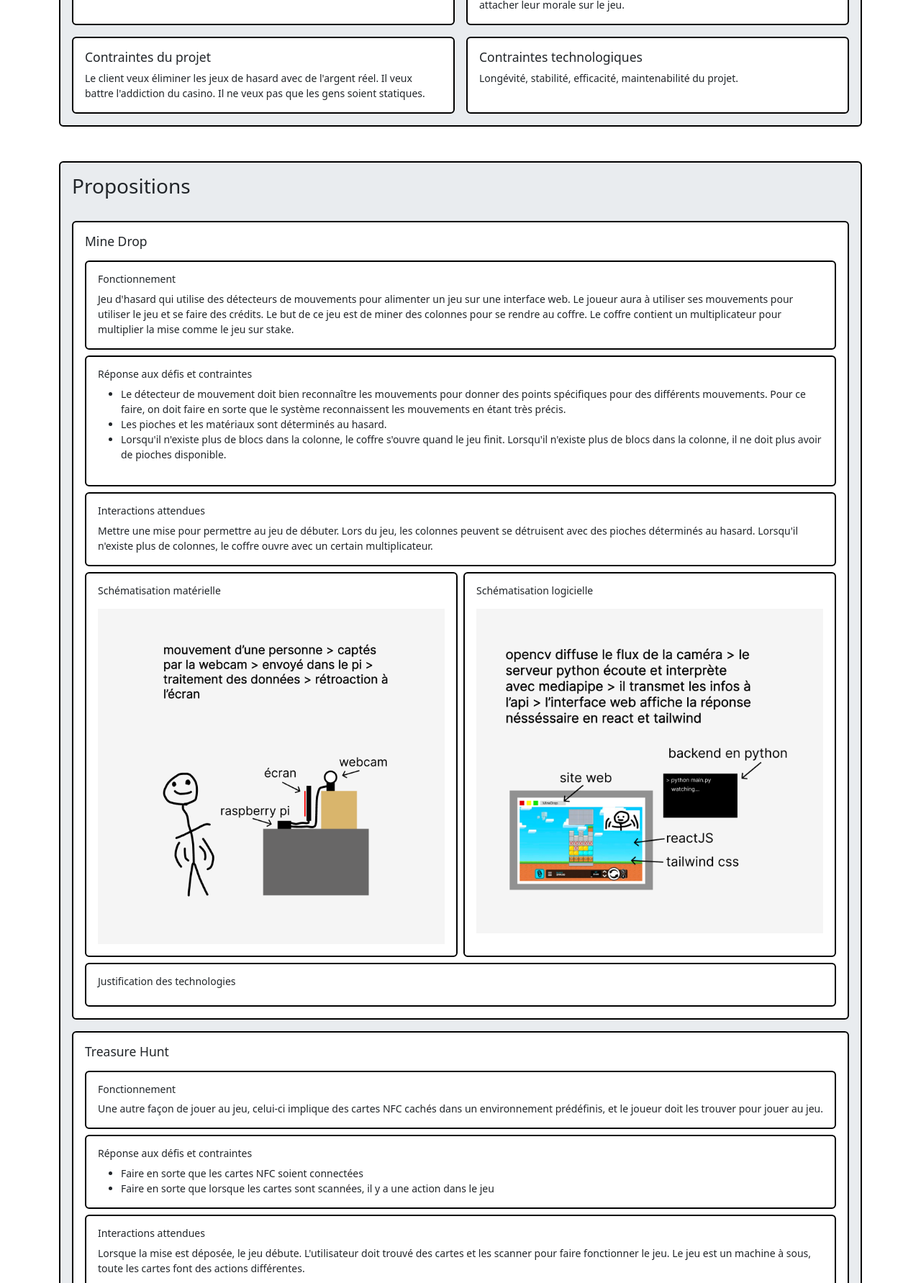
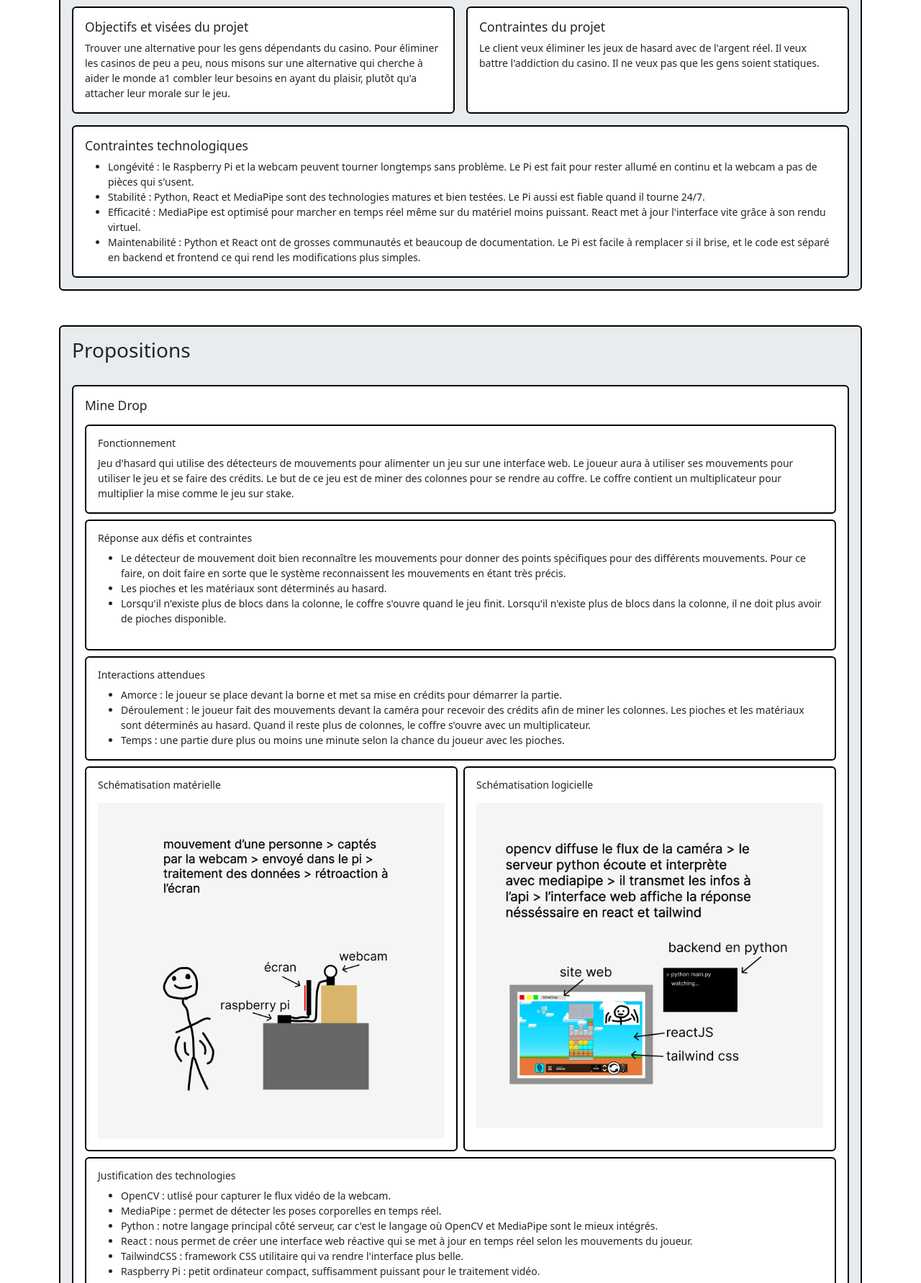
Before and after one commit to arksyy/veille-techno, a plain HTML site: page index.html in a window 1280 px wide. Shown: the part 332-2115 px from the top of the page at 72% size. Drawn offline with Linux system fonts and the light colour scheme.

Commit message:
feat: contraintes, justifications technologiques, interactions attendues

```diff
--- a/index.html
+++ b/index.html
@@ -40,7 +40,7 @@
           <h2 class="card-title">Analyse du projet</h2>
 
           <div class="row mt-3 g-3">
-            <div id="objectifs" class="col-6">
+            <div id="presentation" class="col-12">
               <div class="card h-100">
                 <div class="card-body">
                   <h5 class="card-title">Présentation du projet</h5>
@@ -71,14 +71,16 @@
               </div>
             </div>
 
-            <div id="contraintes-tech" class="col-6">
+            <div id="contraintes-tech" class="col-12">
               <div class="card h-100">
                 <div class="card-body">
                   <h5 class="card-title">Contraintes technologiques</h5>
-                  <p class="card-text">
-                    Longévité, stabilité, efficacité, maintenabilité du
-                    projet.
-                  </p>
+                  <ul class="card-text mb-0">
+                    <li>Longévité : le Raspberry Pi et la webcam peuvent tourner longtemps sans problème. Le Pi est fait pour rester allumé en continu et la webcam a pas de pièces qui s'usent.</li>
+                    <li>Stabilité : Python, React et MediaPipe sont des technologies matures et bien testées. Le Pi aussi est fiable quand il tourne 24/7.</li>
+                    <li>Efficacité : MediaPipe est optimisé pour marcher en temps réel même sur du matériel moins puissant. React met à jour l'interface vite grâce à son rendu virtuel.</li>
+                    <li>Maintenabilité : Python et React ont de grosses communautés et beaucoup de documentation. Le Pi est facile à remplacer si il brise, et le code est séparé en backend et frontend ce qui rend les modifications plus simples.</li>
+                  </ul>
                 </div>
               </div>
             </div>
@@ -139,11 +141,11 @@
                       <div class="card">
                         <div class="card-body">
                           <h6 class="card-title">Interactions attendues</h6>
-                          <p class="card-text">Mettre une mise pour permettre au jeu de débuter. Lors du jeu, les
-                            colonnes peuvent se détruisent
-                            avec des pioches déterminés au hasard. Lorsqu'il n'existe plus de colonnes, le coffre ouvre
-                            avec un certain multiplicateur.
-                          </p>
+                          <ul class="card-text mb-0">
+                            <li>Amorce : le joueur se place devant la borne et met sa mise en crédits pour démarrer la partie.</li>
+                            <li>Déroulement : le joueur fait des mouvements devant la caméra pour recevoir des crédits afin de miner les colonnes. Les pioches et les matériaux sont déterminés au hasard. Quand il reste plus de colonnes, le coffre s'ouvre avec un multiplicateur.</li>
+                            <li>Temps : une partie dure plus ou moins une minute selon la chance du joueur avec les pioches.</li>
+                          </ul>
                         </div>
                       </div>
                     </div>
@@ -167,7 +169,14 @@
                       <div class="card">
                         <div class="card-body">
                           <h6 class="card-title">Justification des technologies</h6>
-                          <p class="mb-0"></p>
+                          <ul class="mb-0">
+                            <li>OpenCV : utlisé pour capturer le flux vidéo de la webcam.</li>
+                            <li>MediaPipe : permet de détecter les poses corporelles en temps réel.</li>
+                            <li>Python : notre langage principal côté serveur, car c'est le langage où OpenCV et MediaPipe sont le mieux intégrés.</li>
+                            <li>React : nous permet de créer une interface web réactive qui se met à jour en temps réel selon les mouvements du joueur.</li>
+                            <li>TailwindCSS : framework CSS utilitaire qui va rendre l'interface plus belle.</li>
+                            <li>Raspberry Pi : petit ordinateur compact, suffisamment puissant pour le traitement vidéo.</li>
+                          </ul>
                         </div>
                       </div>
                     </div>
@@ -195,8 +204,10 @@
                         <div class="card-body">
                           <h6 class="card-title">Réponse aux défis et contraintes</h6>
                           <ul class="mb-0">
-                            <li>Faire en sorte que les cartes NFC soient connectées</li>
-                            <li>Faire en sorte que lorsque les cartes sont scannées, il y a une action dans le jeu </li>
+                            <li>Le joueur doit se déplacer physiquement pour trouver les cartes NFC cachées, ce qui élimine la sédentarité.</li>
+                            <li>Le jeu fonctionne avec des crédits et non de l'argent réel, donc pas de jeu de hasard avec de l'argent.</li>
+                            <li>Le fait de devoir bouger et chercher les cartes rend l'expérience plus active et amusante, ce qui aide à décrocher de l'addiction du casino traditionnel.</li>
+                            <li>Les cartes NFC doivent être bien connectées au lecteur pour que le scan déclenche les bonnes actions dans le jeu.</li>
                           </ul>
                         </div>
                       </div>
@@ -205,10 +216,11 @@
                       <div class="card">
                         <div class="card-body">
                           <h6 class="card-title">Interactions attendues</h6>
-                          <p class="card-text">Lorsque la mise est déposée, le jeu débute. L'utilisateur doit trouvé des
-                            cartes et les scanner pour faire fonctionner le jeu. Le jeu est un machine à sous, toute
-                            les cartes font des actions différentes.
-                          </p>
+                          <ul class="card-text mb-0">
+                            <li>Amorce : le joueur met sa mise en crédits et le jeu commence.</li>
+                            <li>Déroulement : le joueur doit se déplacer pour trouver des cartes NFC cachées dans l'environnement. Quand il en trouve une, il la scanne sur le lecteur et ça déclenche une action dans la machine à sous. Chaque carte fait une action différente.</li>
+                            <li>Temps : une partie dure quelque minutes, dépendamment du temps que le joueur prend pour trouver les cartes.</li>
+                          </ul>
                         </div>
                       </div>
                     </div>
@@ -232,7 +244,14 @@
                       <div class="card">
                         <div class="card-body">
                           <h6 class="card-title">Justification des technologies</h6>
-                          <p class="mb-0"></p>
+                          <ul class="mb-0">
+                            <li>Cartes NFC : utilisées pour cacher des actions dans l'environnement de jeu.</li>
+                            <li>Lecteur NFC : connecté au Raspberry Pi pour lire les cartes scannées par le joueur.</li>
+                            <li>Python : langage côté serveur qui traite les données reçues du lecteur NFC.</li>
+                            <li>React : nous permet de créer une interface web réactive qui change selon la carte scannée.</li>
+                            <li>TailwindCSS : framework CSS utilitaire qui va rendre l'interface plus belle.</li>
+                            <li>Raspberry Pi : petit ordinateur compact qui gère la communication entre le lecteur NFC et l'interface web.</li>
+                          </ul>
                         </div>
                       </div>
                     </div>
```
Also changed, not shown: 1 other file.
